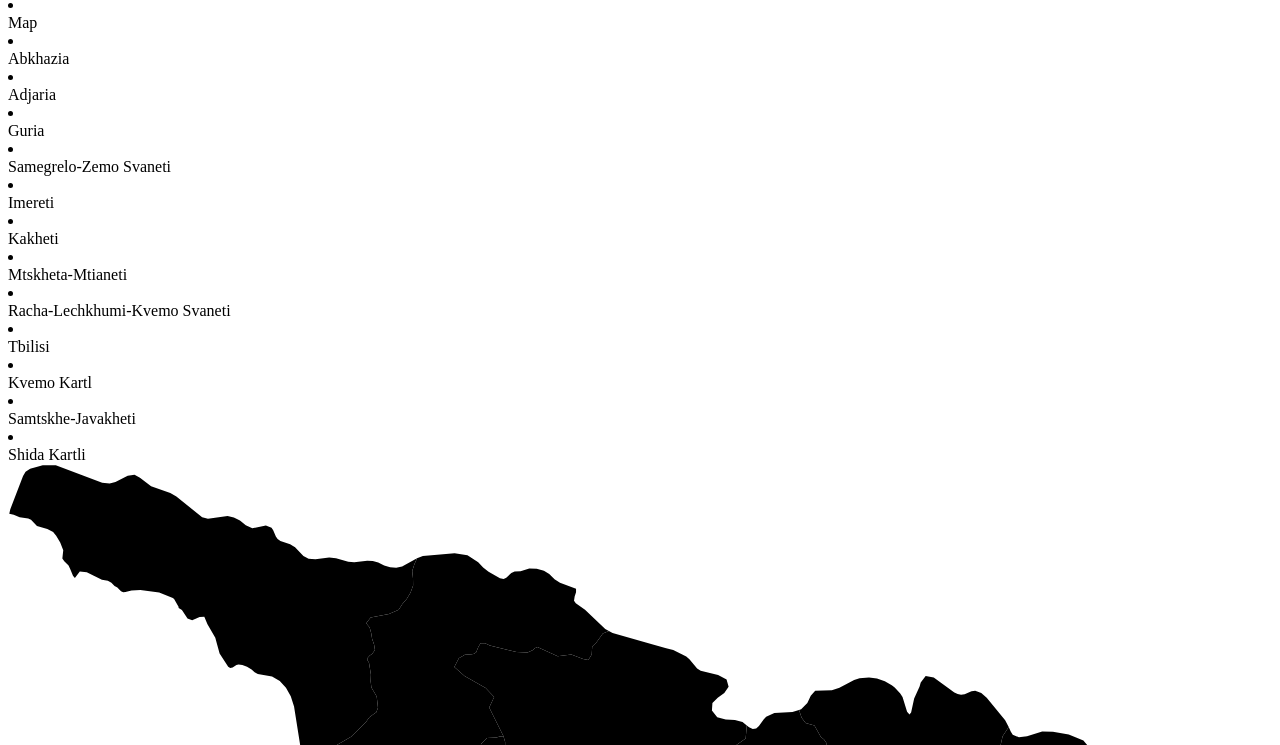
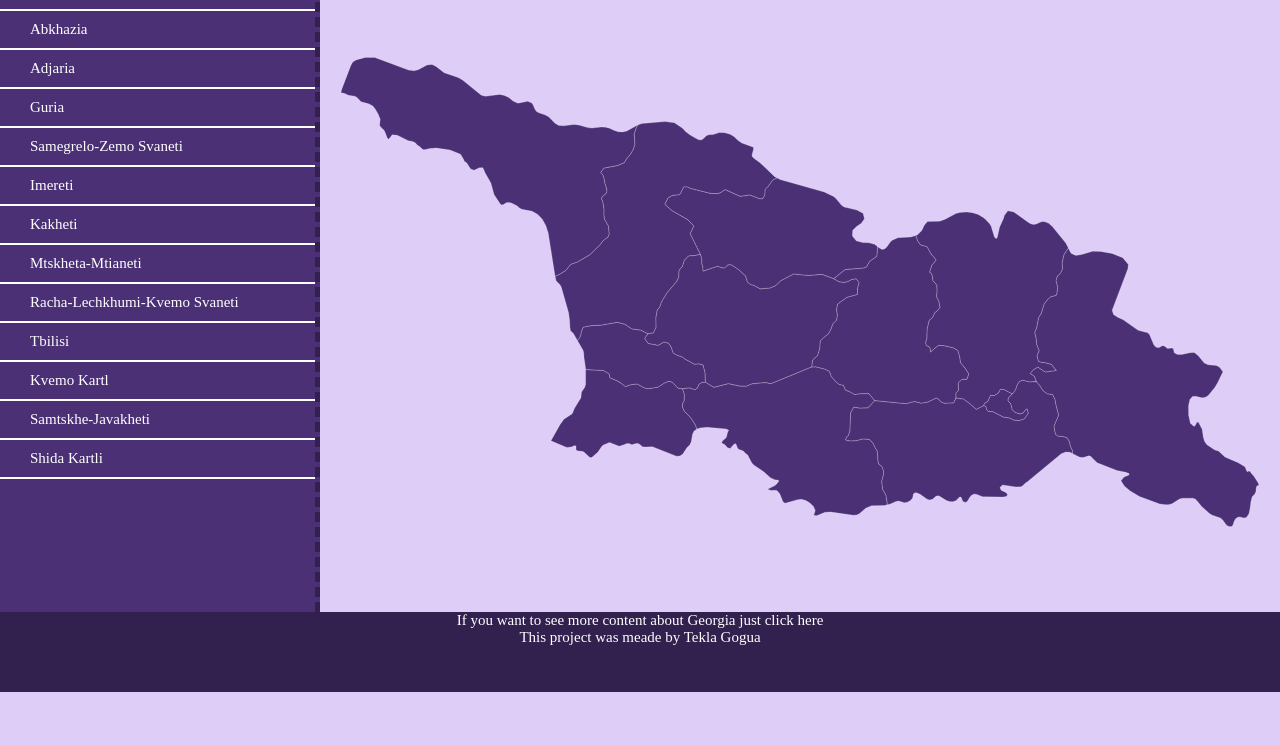
Before and after one commit to teklaGogua/Georgia-Map, a plain HTML site: page index.html in a window 1280 px wide. Shown: the part 118-863 px from the top of the page. After the commit the page ends 810 px from the top, so only its background shows below. Drawn offline with Linux system fonts and the light colour scheme.

Commit message:
Created css folder with styles for main page and navigation bar, conected to index.html

```diff
--- /dev/null
+++ b/css/navbar.css
@@ -0,0 +1,42 @@
+.navbar {
+  float: left;
+  height: 80vh;
+  width: 25%;
+  font-size: 1.5rem;
+  background-color: #4b3075;
+  border-right: #32204f 0.5rem dashed;
+  overflow-y: auto;
+  overflow-x: hidden;
+}
+
+.navbar h2 {
+  margin-bottom: 1rem;
+  padding: 0.5rem;
+}
+
+nav ul {
+  height: 88%;
+  padding: 0;
+  overflow-y: auto;
+  overflow-x: hidden;
+}
+
+nav li {
+  color: white;
+  border-bottom: 2px solid;
+  list-style: none;
+  position: relative;
+  width: 100%;
+}
+
+nav li:hover {
+  background-color: #32204f;
+}
+
+nav div {
+  display: block;
+  padding: 10px 30px;
+  color: white;
+  text-decoration: none;
+  cursor: pointer;
+}
--- /dev/null
+++ b/css/style.css
@@ -0,0 +1,64 @@
+* {
+  padding: 0;
+  margin: 0;
+  box-sizing: border-box;
+}
+
+html {
+  font-size: 62.5%;
+}
+
+header {
+  font-size: 2rem;
+  text-align: center;
+  padding: 1rem 1rem;
+  background-color: #32204f;
+  min-height: 10vh;
+}
+
+body {
+  background-color: #ddcdf7;
+  color: white;
+  min-height: 100vh;
+  display: flex;
+  flex-direction: column;
+}
+
+main {
+  align-items: center;
+  justify-content: center;
+}
+
+.displayPlace {
+  display: flex;
+  position: relative;
+  float: right;
+  width: 75%;
+}
+
+svg {
+  position: absolute;
+  padding: 3rem 2rem;
+  max-width: 100%;
+  height: 80vh;
+}
+
+svg path {
+  fill: #4b3075;
+  stroke: white;
+  stroke-width: 0.25;
+}
+
+svg path:hover {
+  fill: #32204f;
+  transition: 0.6s;
+  cursor: pointer;
+}
+
+footer {
+  margin-top: auto;
+  text-align: center;
+  font-size: 1.5rem;
+  min-height: 10vh;
+  background-color: #32204f;
+}
--- a/index.html
+++ b/index.html
@@ -5,6 +5,8 @@
     <meta http-equiv="X-UA-Compatible" content="IE=edge" />
     <meta name="viewport" content="width=device-width, initial-scale=1.0" />
     <title>Georgia map</title>
+    <link rel="stylesheet" href="css/style.css" type="text/css" />
+    <link rel="stylesheet" href="css/navbar.css" type="text/css" />
   </head>
   <body>
     <header>
```
